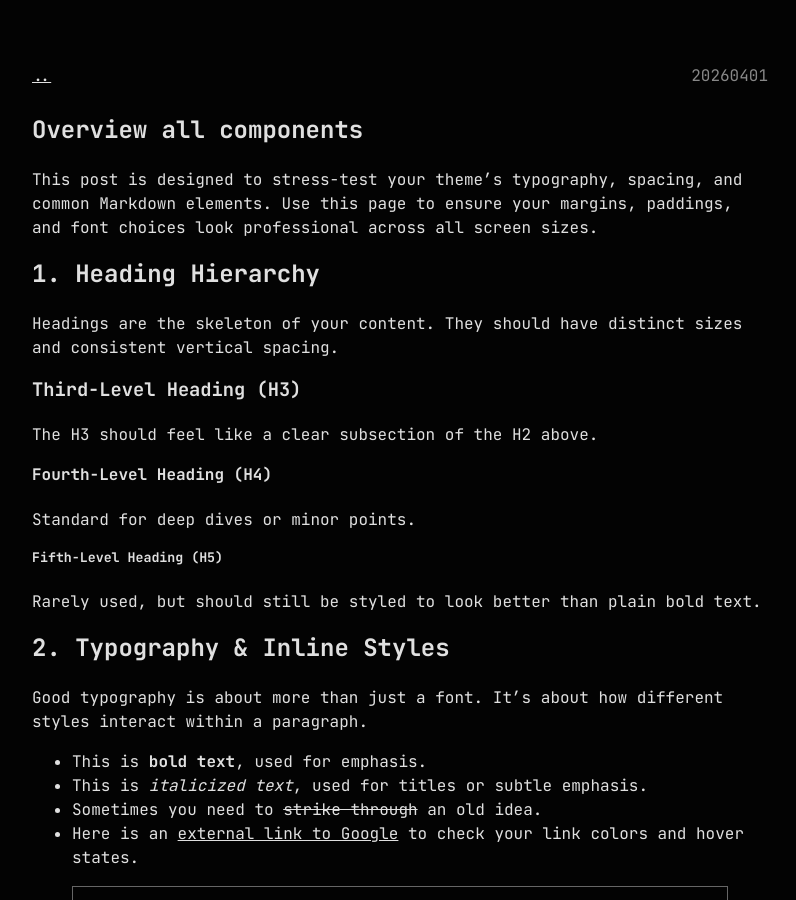
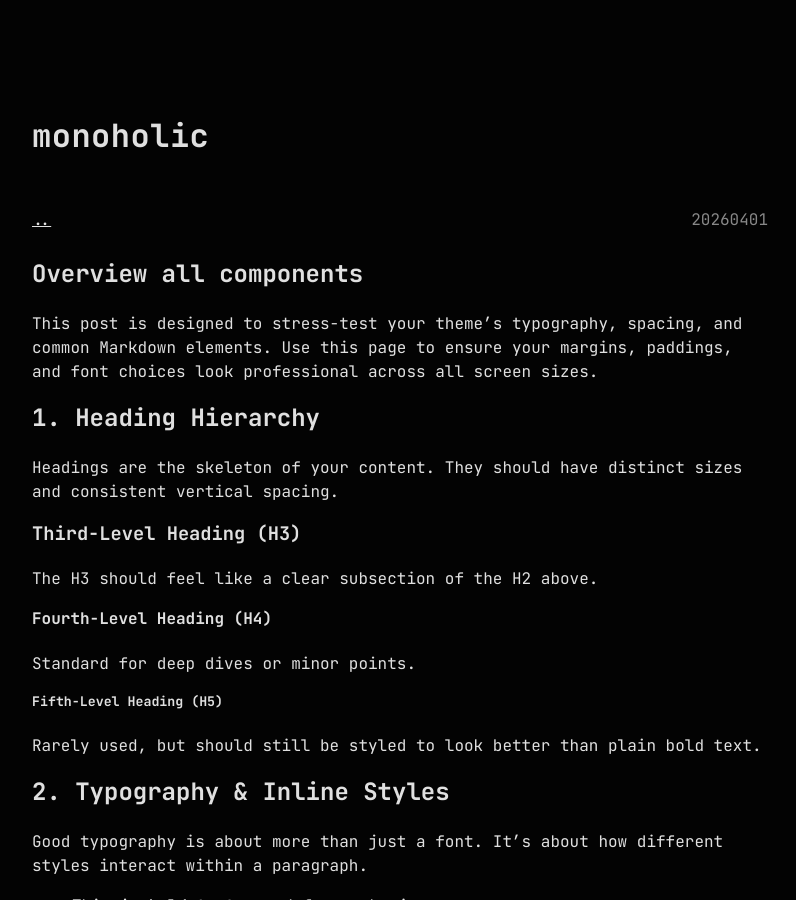
Before and after one commit to stiermid/monoholic, a Jekyll site: the page built from _posts/2026-04-01-overview.md, in a window 1280 px wide and 900 px high. Shown: the whole window, without its empty margins (240-1036 px from the left). Built offline with Jekyll 4.4.1, drawn with Linux system fonts in a browser that asks for light colours.

Commit message:
fix(a11y): consistent header landmark on all pages

```diff
--- a/_includes/header.html
+++ b/_includes/header.html
@@ -1,4 +1,4 @@
-<header class="site-header" role="banner">
+<header class="site-header">
   {%- if page.layout == "home" -%}
     <h1 class="site-title">
       <a rel="author" href="{{ "/" | relative_url }}">
--- a/_layouts/default.html
+++ b/_layouts/default.html
@@ -3,11 +3,12 @@
   {%- include head.html -%}
   <body class="{% if site.theme_config.monochrome_images != false %}images-monochrome{% endif %}">
     <a class="skip-link" href="#main">Skip to content</a>
-    <main id="main" class="page-content">
-      <div class="wrapper">
+    <div class="wrapper">
+      {%- include header.html -%}
+      <main id="main" class="page-content">
         {{ content }}
-      </div>
-    </main>
+      </main>
+    </div>
 
     {%- unless site.theme_config.footer == false -%}
       {%- include footer.html -%}
--- a/_layouts/home.html
+++ b/_layouts/home.html
@@ -1,5 +1,4 @@
 ---
 layout: default
 ---
-{%- include header.html -%}
 {%- include menu.html collection=site.data.menu.entries level=2 -%}
```
